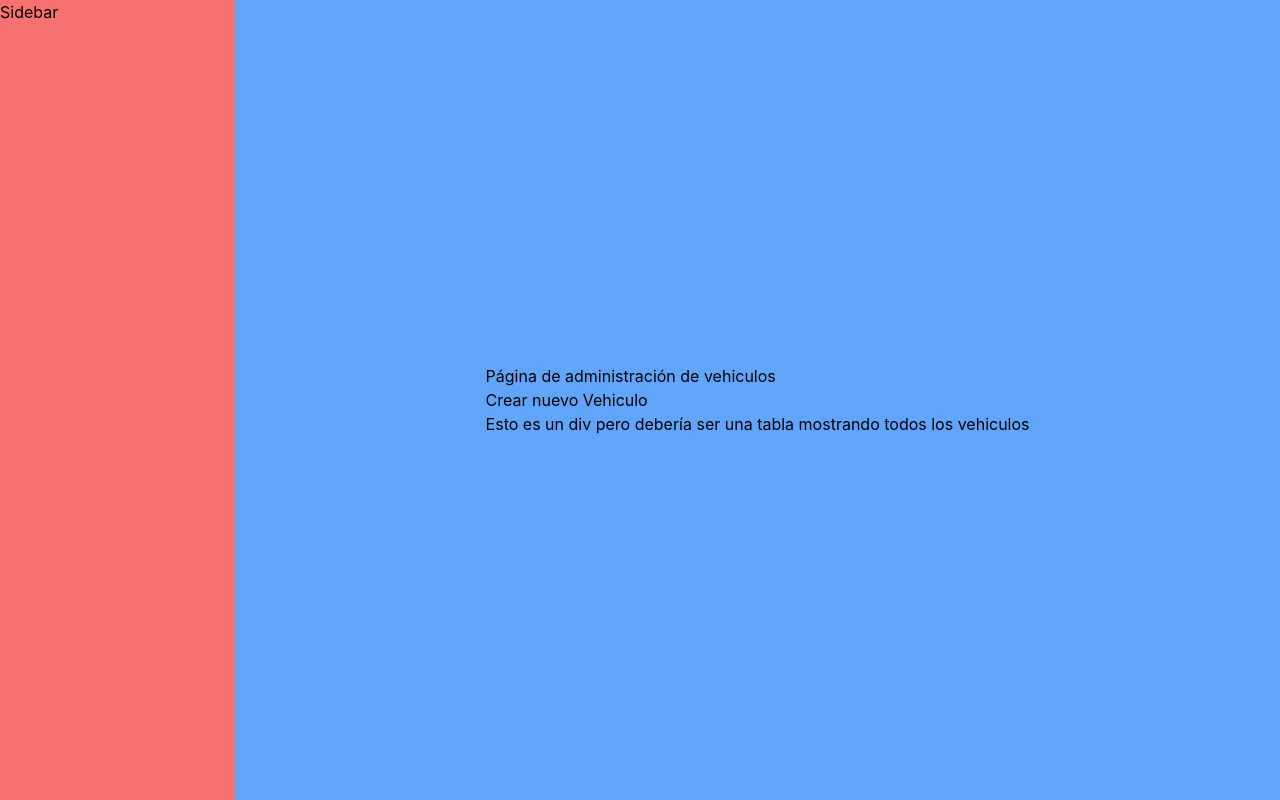
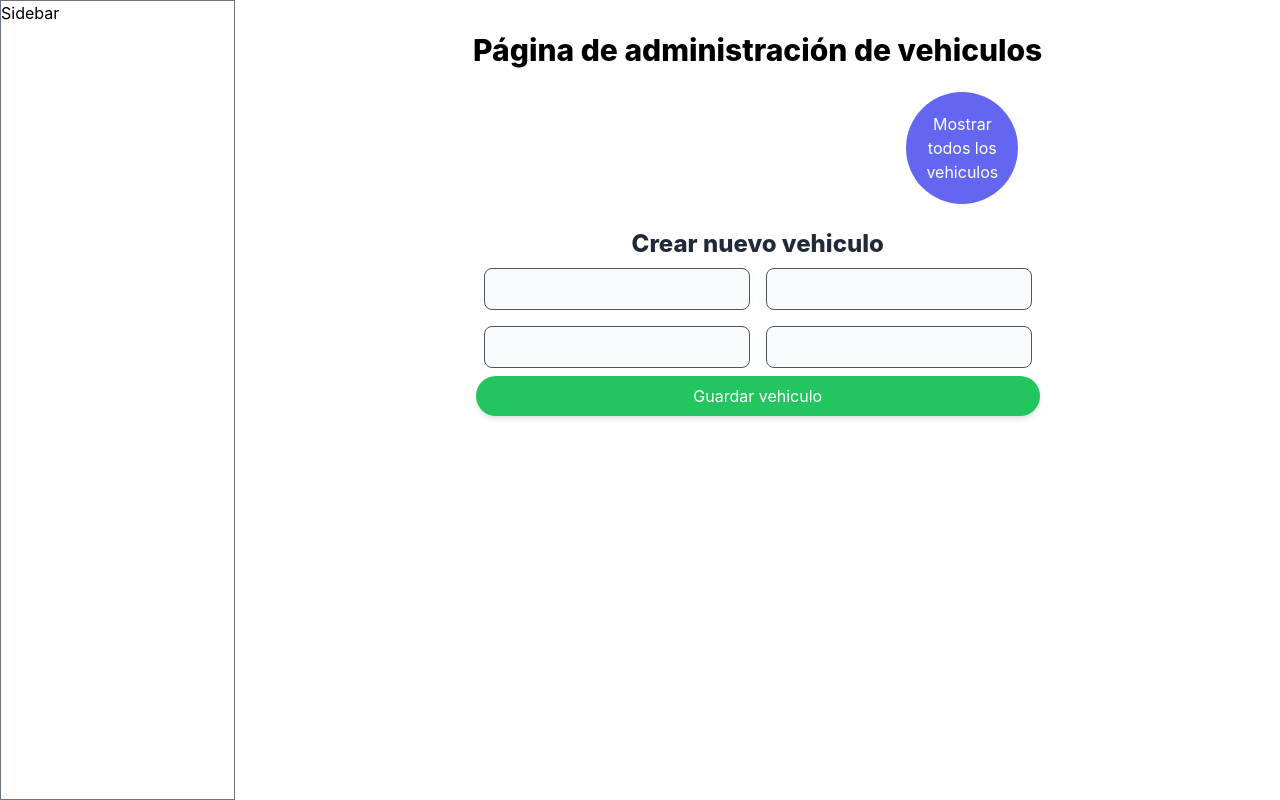
Before and after one commit to coscristian/Concesionario, a React (Create React App) app: page /admin/vehiculos in a window 1280 px wide. Built offline with nearby package versions, Linux system fonts and the light colour scheme.

Commit message:
tablas reactivas

```diff
--- a/src/components/Sidebar.jsx
+++ b/src/components/Sidebar.jsx
@@ -2,7 +2,7 @@ import React from 'react'
 
 const Sidebar = () => {
   return (
-    <nav className='w-72 bg-red-400'>Sidebar</nav>
+    <nav className='w-72 border border-gray-500'>Sidebar</nav>
   );
 }
 
--- a/src/layouts/PrivateLayout.jsx
+++ b/src/layouts/PrivateLayout.jsx
@@ -5,7 +5,7 @@ const PrivateLayout = () => {
     return (
         <div className="flex w-screen h-screen">
             <Sidebar />
-            <main className="flex w-full bg-blue-400 overflow-y-scroll justify-center items-center">
+            <main className="flex w-full overflow-y-scroll justify-center items-center">
                 <Outlet />
             </main>
         </div>
--- a/src/pages/admin/Vehiculos.jsx
+++ b/src/pages/admin/Vehiculos.jsx
@@ -1,22 +1,114 @@
 import React, {useEffect, useState} from 'react';
 
+const VehiculosBackend = [
+  {
+    nombre:"Corolla",
+    marca: "Toyota",
+    modelo: 2014
+  },
+  {
+    nombre:"Sandero",
+    marca: "Renault",
+    modelo: 2015
+  },
+  {
+    nombre:"Ray4",
+    marca: "Toyota",
+    modelo: 2021
+  },
+  {
+    nombre:"Fiesta",
+    marca: "Ford",
+    modelo: 2017
+  },
+  {
+    nombre:"Mazda 3",
+    marca: "Mazda",
+    modelo: 2020
+  },
+  {
+    nombre:"Onix",
+    marca: "Chevrolet",
+    modelo: 2019
+  },
+]
+
+
 const Vehiculos = () => {
+
+  const [mostrarTabla, setMostrarTabla] = useState(false);
+  const [textoBoton, setTextoBoton] = useState("Crear nuevo vehiculo");
+  const [vehiculos, setVehiculos] = useState([]);
+
+
+  useEffect( () => {
+    setTextoBoton(mostrarTabla ? "Crear nuevo vehiculo" : "Mostrar todos los vehiculos");
+  }
+  , [mostrarTabla]);
+
+  useEffect(() => {
+    // Obtener lista de vehiculos desde el backend
+    setVehiculos(VehiculosBackend);
+  }, []);
+
   return (
-    <div>
-      <h2>Página de administración de vehiculos</h2>
-      <button>Crear nuevo Vehiculo</button>
-      <TablaVehiculos />
+    <div className='flex h-full w-full flex-col items-center justify-start p-8'>
+      <div className='flex flex-col'>
+        <h2 className='text-3xl font-extrabold'>Página de administración de vehiculos</h2>
+        <button onClick={() => {setMostrarTabla(!mostrarTabla);}} className='p-5 bg-indigo-500 text-white m-6 rounded-full w-28 self-end'>{textoBoton}
+        </button>
+      </div>
+
+      {mostrarTabla ? <TablaVehiculos listaVehiculos={vehiculos} /> : <FormularioCreacionVehiculos />}
+
     </div>
   );
 }
 
+const TablaVehiculos = ({listaVehiculos}) => {
+  console.log(listaVehiculos);
+  return  (
+    <div className='flex flex-col items-center justify-center'>
+      <h2 className='text-2xl font-extrabold text-gray-800'>Todos los vehiculos</h2>
+      <table>
 
-const TablaVehiculos = () => {
-  return <div>Esto es un div pero debería ser una tabla mostrando todos los vehiculos</div>
+        <thead>
+          <tr>
+            <th>Nombre del vehiculo</th>
+            <th>Marca del vehiculo</th>
+            <th>Modelo del vehiculo</th>
+          </tr>
+        </thead>
+
+        <tbody>
+          {listaVehiculos.map((vehiculo) => {
+            return (
+              <tr>
+                <td>{vehiculo.nombre}</td>
+                <td>{vehiculo.marca}</td>
+                <td>{vehiculo.modelo}</td>
+              </tr>
+            );
+          })
+          }
+        </tbody>
+      </table>
+    </div>
+  );
 }
 
 const FormularioCreacionVehiculos = () => {
-  return <div>Esto es un div pero debería ser formulario para crear un nuevo vehículo</div>
+  return (
+  <div className='flex flex-col items-center justify-center'>
+    <h2 className='text-2xl font-extrabold text-gray-800'>Crear nuevo vehiculo</h2>
+    <form action="" className='grid grid-cols-2'>
+      <input className="bg-gray-50 border border-gray-600 p-2 rounded-lg m-2" type="text" />
+      <input className="bg-gray-50 border border-gray-600 p-2 rounded-lg m-2" type="text" />
+      <input className="bg-gray-50 border border-gray-600 p-2 rounded-lg m-2" type="text" />
+      <input className="bg-gray-50 border border-gray-600 p-2 rounded-lg m-2" type="text" />
+      <button className='col-span-2 bg-green-500 p-2 rounded-full shadow-md hover:bg-green-600 text-white'>Guardar vehiculo</button>
+    </form>
+  </div>);
 }
 
 export default Vehiculos;
```
